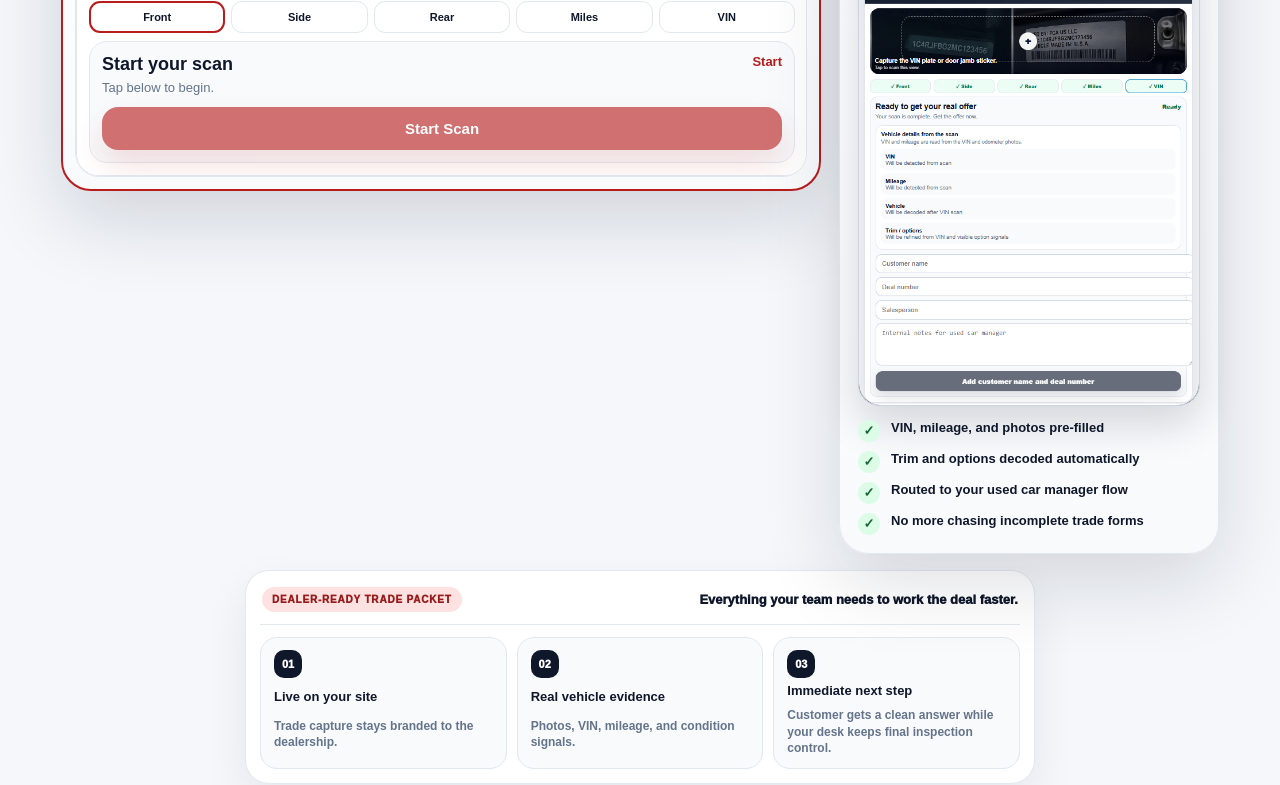
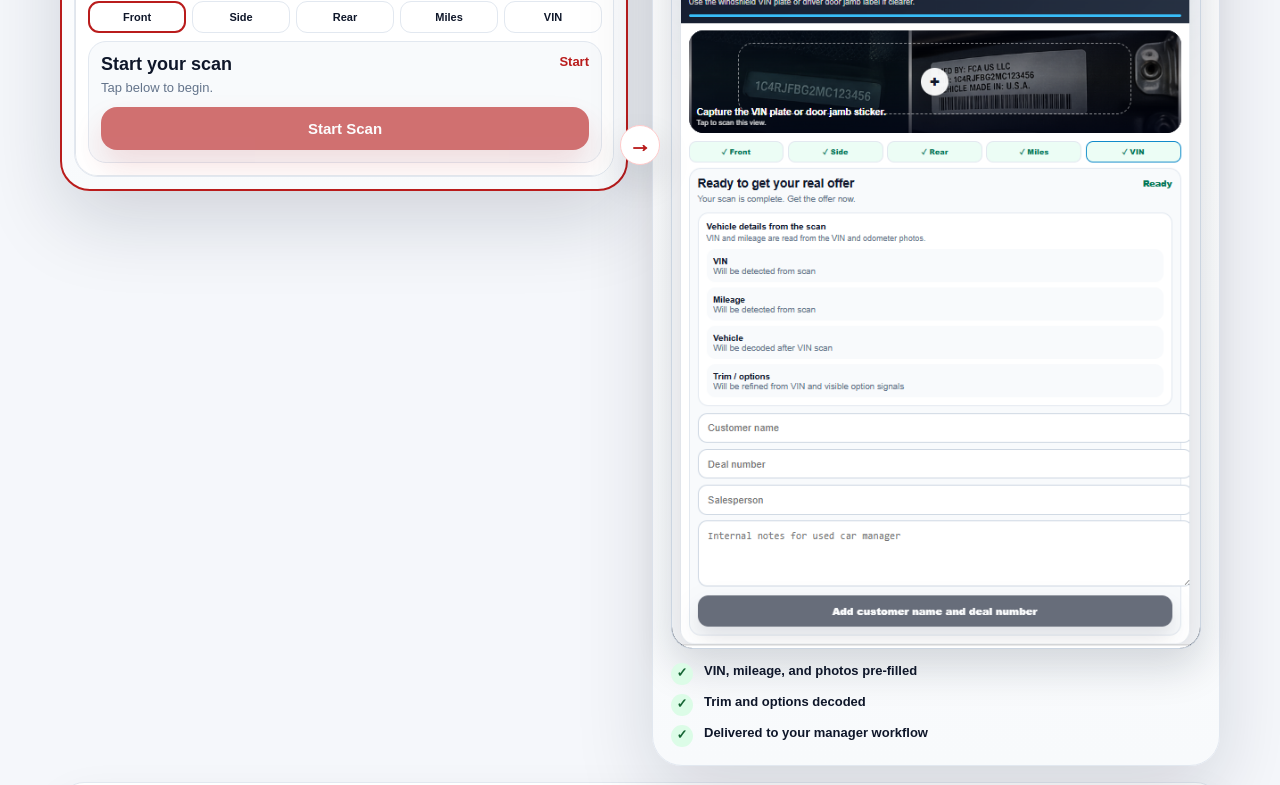
Before and after one commit to zlomke76-del/solacetrade, a Next.js app: page / in a window 1280 px wide. Shown: the part 880-1665 px from the top of the page. Built offline with nearby package versions, Linux system fonts and the light colour scheme.

Commit message:
Update page.tsx

```diff
--- a/app/page.tsx
+++ b/app/page.tsx
@@ -22,6 +22,7 @@ export default function Page() {
           .dealer-clarity-grid { grid-template-columns: 1fr !important; }
           .dealer-signup-grid { grid-template-columns: 1fr !important; }
           .trade-flow-grid { grid-template-columns: 1fr !important; }
+          .trade-flow-grid > div[aria-hidden="true"] { display: none !important; }
           .manager-review-card { order: 2; }
           .scan-card-wrap { order: 1; }
         }
@@ -259,6 +260,7 @@ export default function Page() {
         </div>
 
         <div className="trade-flow-grid" style={tradeFlowGrid}>
+          <div aria-hidden="true" style={flowArrow}>→</div>
           <div className="scan-card-wrap" style={scanColumn}>
             <div
               style={{
@@ -291,7 +293,7 @@ export default function Page() {
 
             <h3 style={managerReviewTitle}>Manager review — ready instantly.</h3>
             <p style={managerReviewCopy}>
-              Every scan builds a clean packet your desk can actually use.
+              Ready for your desk the moment the scan is complete.
             </p>
 
             <div style={managerImageShell}>
@@ -309,15 +311,11 @@ export default function Page() {
               </div>
               <div style={managerBulletItem}>
                 <span style={managerBulletCheck}>✓</span>
-                <span>Trim and options decoded automatically</span>
+                <span>Trim and options decoded</span>
               </div>
               <div style={managerBulletItem}>
                 <span style={managerBulletCheck}>✓</span>
-                <span>Routed to your used car manager flow</span>
-              </div>
-              <div style={managerBulletItem}>
-                <span style={managerBulletCheck}>✓</span>
-                <span>No more chasing incomplete trade forms</span>
+                <span>Delivered to your manager workflow</span>
               </div>
             </div>
           </aside>
@@ -595,10 +593,31 @@ const vehicleArtOverlay: CSSProperties = {
 
 const tradeFlowGrid: CSSProperties = {
   display: "grid",
-  gridTemplateColumns: "minmax(0, 760px) minmax(310px, 380px)",
+  gridTemplateColumns: "minmax(0, 1fr) minmax(0, 1fr)",
   justifyContent: "center",
   alignItems: "start",
-  gap: 18,
+  gap: 24,
+  position: "relative",
+};
+
+const flowArrow: CSSProperties = {
+  position: "absolute",
+  left: "50%",
+  top: "42%",
+  transform: "translate(-50%, -50%)",
+  width: 38,
+  height: 38,
+  borderRadius: 999,
+  display: "inline-flex",
+  alignItems: "center",
+  justifyContent: "center",
+  background: "white",
+  border: "1px solid #fecaca",
+  color: "#b91c1c",
+  fontSize: 22,
+  fontWeight: 950,
+  boxShadow: "0 16px 36px rgba(15,23,42,0.12)",
+  zIndex: 4,
 };
 
 const scanColumn: CSSProperties = {
@@ -706,7 +725,7 @@ const managerBulletCheck: CSSProperties = {
 };
 
 const dealerPacketBar: CSSProperties = {
-  maxWidth: 760,
+  maxWidth: 1160,
   margin: "16px auto 0",
   padding: 14,
   borderRadius: 24,
```
